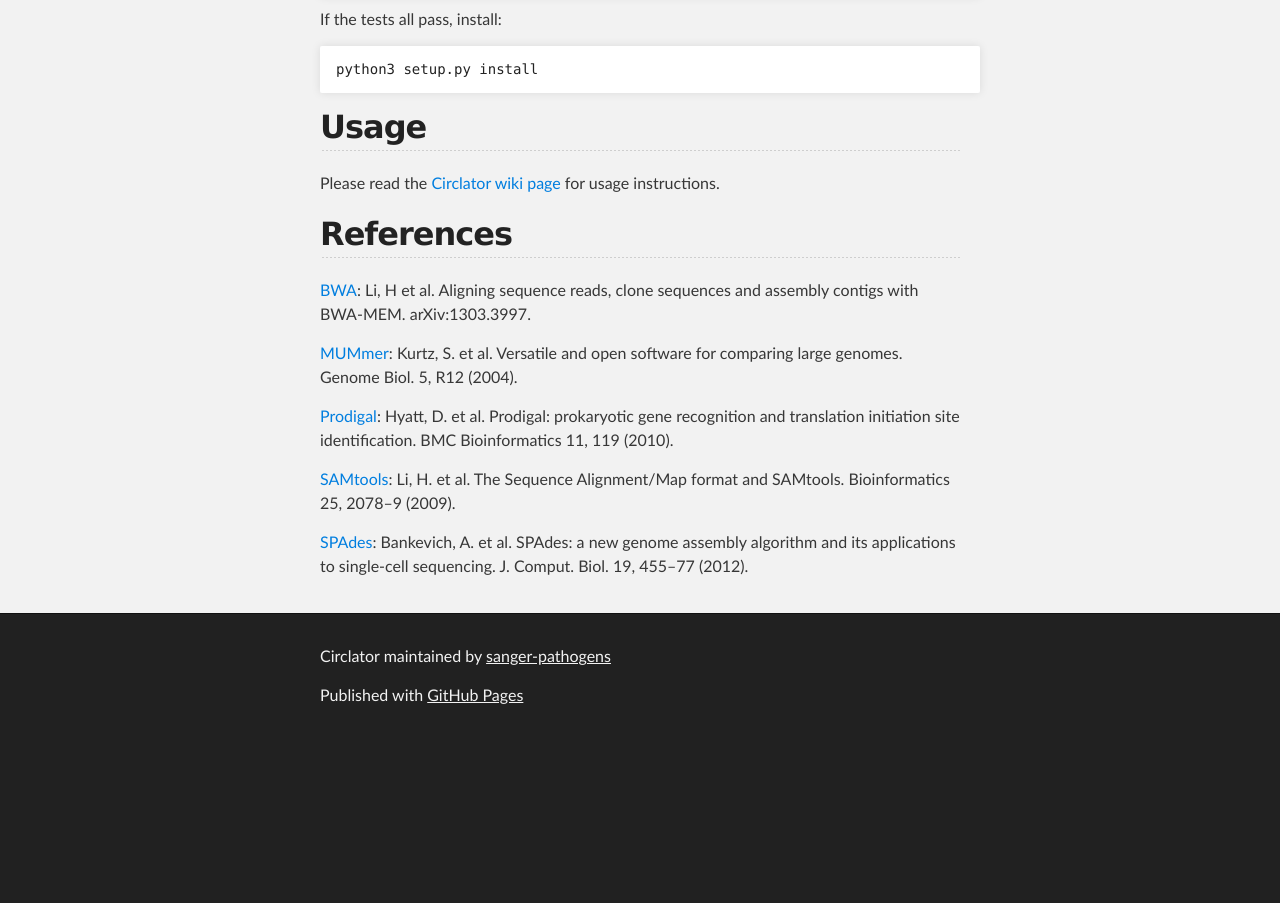
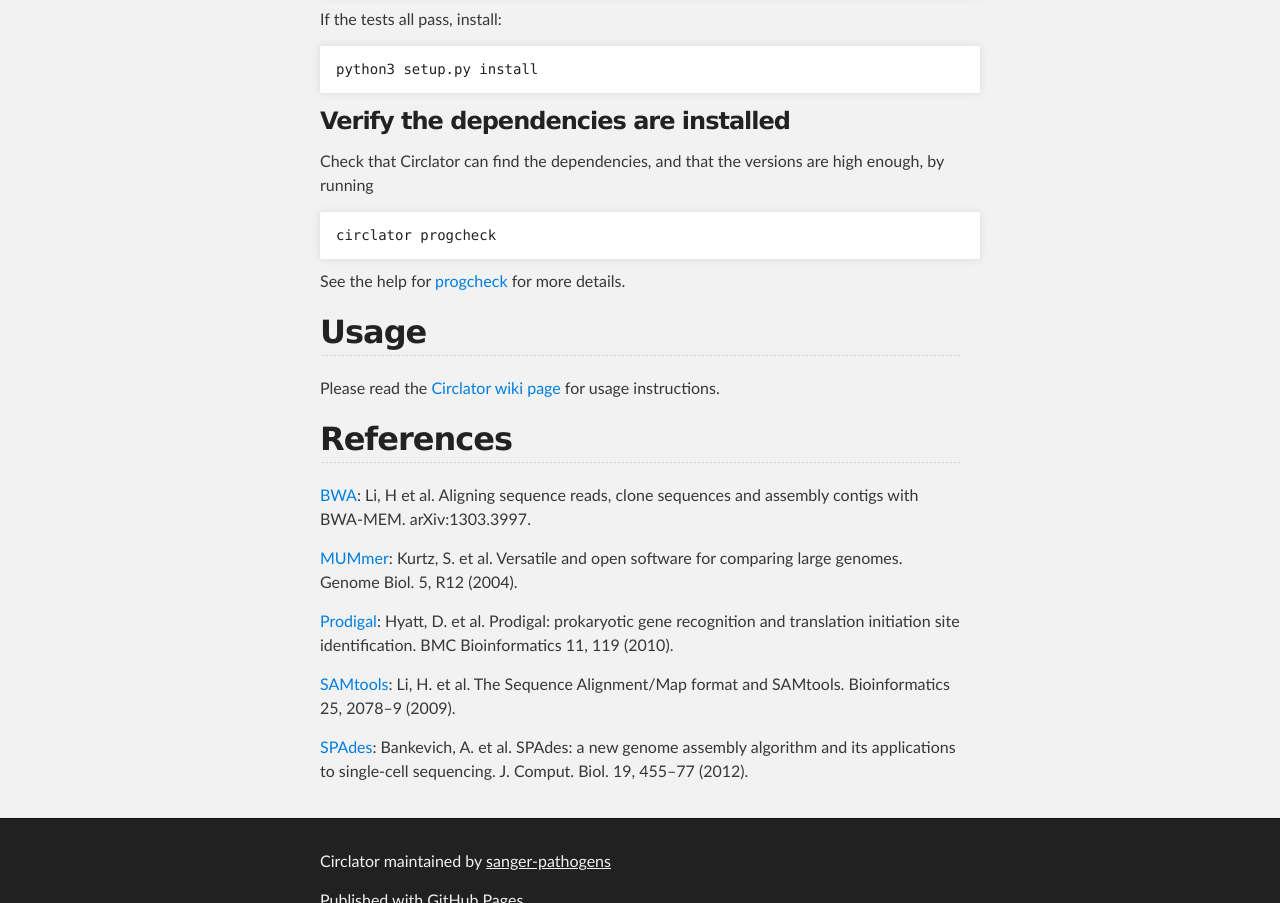
Before and after one commit to sanger-pathogens/circlator, a plain HTML site: page index.html in a window 1280 px wide. Shown: the part 1065-1968 px from the top of the page. Before the commit the page ends 1807 px from the top, so only its background shows below. Drawn offline with Linux system fonts and the light colour scheme.

Commit message:
Add progcheck

```diff
--- a/index.html
+++ b/index.html
@@ -79,6 +79,13 @@ or clone the repository. Then run the tests:</p>
 <pre><code>python3 setup.py install
 </code></pre>
 
+<h3>Verify the dependencies are installed</h3>
+<p>Check that Circlator can find the dependencies, and that the versions are high enough, by running</p>
+
+<pre><code>circlator progcheck</code></pre>
+
+<p>See the help for <a href="https://github.com/sanger-pathogens/circlator/wiki/Task:-progcheck">progcheck</a> for more details.</p>
+
 <h2>
 <a id="usage" class="anchor" href="#usage" aria-hidden="true"><span class="octicon octicon-link"></span></a>Usage</h2>
 
```
